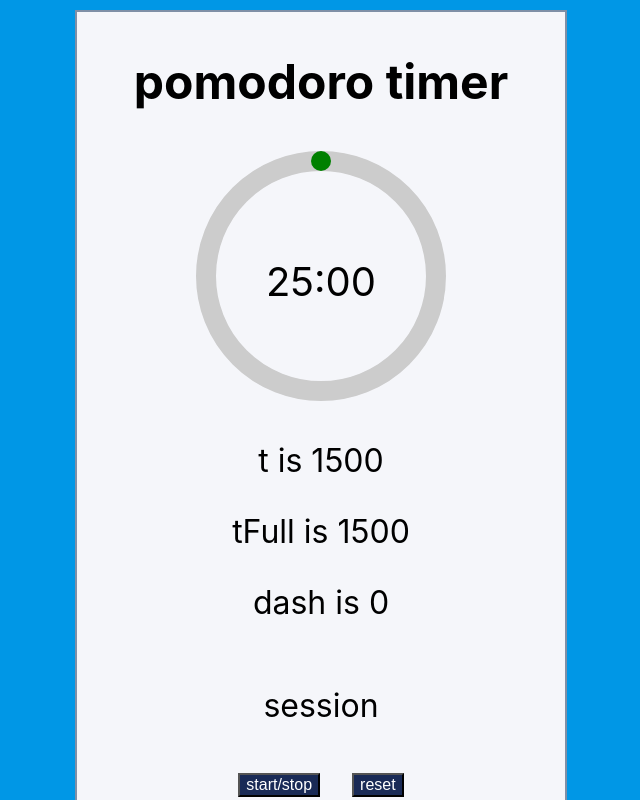
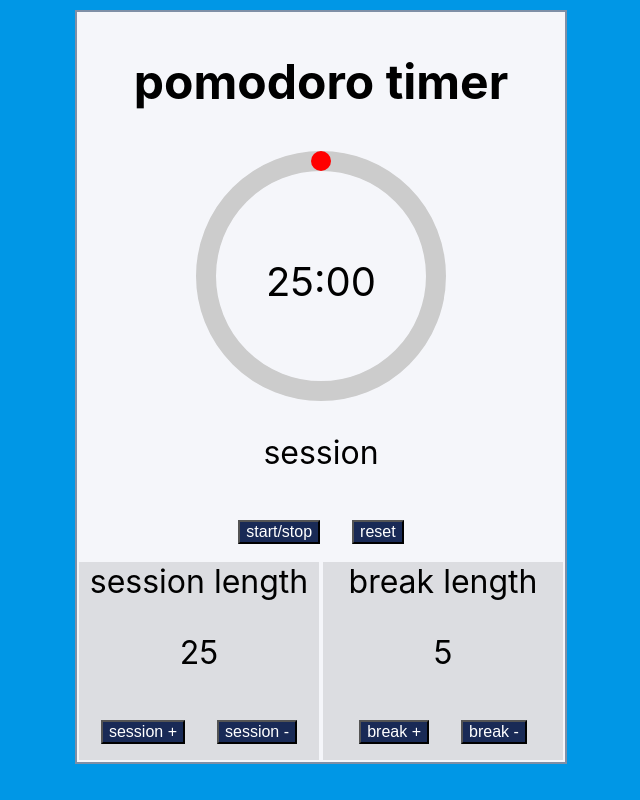
Before and after one commit to markoter/pomodoro-timer, a React (Create React App) app: page / in a window 1280 px wide. Shown: the top 800 px of the page, without its empty margins (319-959 px from the left). Built offline with nearby package versions, Linux system fonts and the light colour scheme.

Commit message:
clean unecessary

```diff
--- a/src/circularProgressBar.js
+++ b/src/circularProgressBar.js
@@ -1,16 +1,12 @@
 const CircularProgressBar = (props) => {
     const { size, strokeWidth, color, timer, timerFull, showTime } = props
-    // const [progress, setProgress] = useState(0)
-    // useEffect(() => {
-    //     setProgress(percentage)
-    // }, [percentage])
+
     const viewBox = `0 0 ${size} ${size}`
     const radius = (size - strokeWidth) / 2
     const circumference = radius * Math.PI * 2
-    // const dash = (progress * circumference) / 100
     const dash = ((timerFull - timer) * circumference) / timerFull
 
-    return (<div>
+    return (
         <svg width={size} height={size} viewBox={viewBox}>
             {/* circle for empty  */}
             <circle
@@ -46,10 +42,6 @@ const CircularProgressBar = (props) => {
             </text>
 
         </svg>
-        <p>t is {timer}</p>
-        <p>tFull is {timerFull}</p>
-        <p>dash is {dash}</p>
-        </div>
     )
 
 }
--- a/src/clockComp.js
+++ b/src/clockComp.js
@@ -5,9 +5,8 @@ import CircularProgressBar from "./circularProgressBar"
 const ClockComp = (props, ref) => {
     const { timer, sessionLen, breakLen, showTime, sessionOn, countDown, reset } = props
     const currentCounting = sessionOn ? 'session' : 'break'
-    const color = sessionOn ? 'green' : 'red'
+    const color = sessionOn ? 'red' : 'blue'
     const timerFull = sessionOn ? sessionLen : breakLen
-
 
     return (
         <div id="clock">
@@ -19,7 +18,6 @@ const ClockComp = (props, ref) => {
             timerFull={timerFull}
             showTime={showTime}
             />
-
             <p id="timer-label">{currentCounting}</p>
             <div id="controls">
                 <button id="start_stop" onClick={countDown}>start/stop</button>
```
